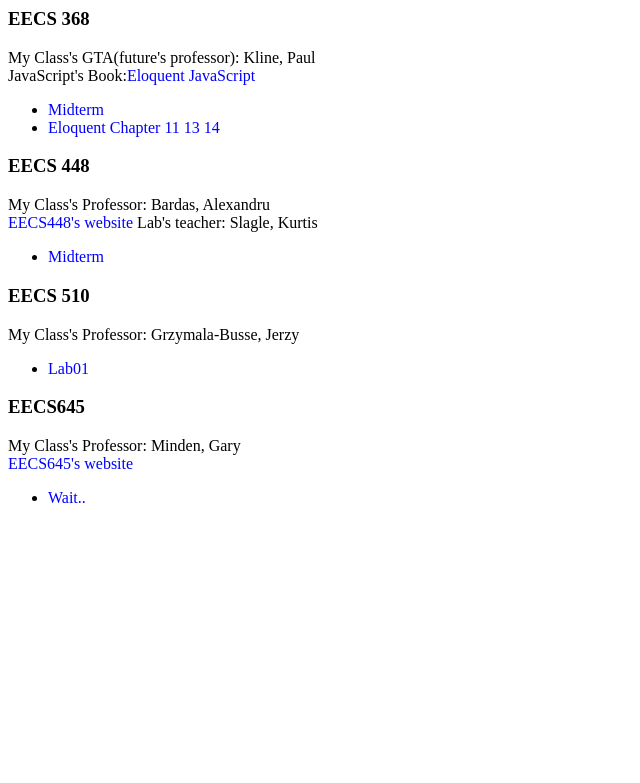
After one commit to QixiangLiu/personalWeb, a PHP site: page /webPage/html/EECS2018S.html in a window 1280 px wide. The commit adds this page. Shown: the top 783 px of the page, without its empty margins (0-640 px from the left). Run offline with PHP 8.4, Linux system fonts and the light colour scheme.

Commit message:
Start to design  Spring 18 classes

```diff
--- a/webPage/css/classLink.css
+++ b/webPage/css/classLink.css
@@ -1,6 +1,8 @@
 a{
-  color:black;
+  color:blue;
+  text-decoration: none;
 }
 a:hover{
   background-color:#ddd;
+
 }
--- /dev/null
+++ b/webPage/html/EECS2018S.html
@@ -0,0 +1,56 @@
+<html>
+<head>
+  <meta charset="utf-8">
+  <meta name="viewport" content="width=device-width initial-scale=1.0">
+  <meta name "author" content="Qixiang Liu">
+  <!-- <meta http-equiv="refresh" content="30"> -->
+  <title>2018 Spring EECS Study</title>
+  <link rel="stylesheet" type="text/css" href="../css/classLink.css">
+</head>
+<body>
+  <div>
+    <h3 id="eecs368">EECS 368 </h3>
+    <p>
+      My Class's GTA(future's professor): Kline, Paul<br>
+      JavaScript's Book:<a href="https://eloquentjavascript.net" target="_blank">Eloquent JavaScript</a>
+
+    </p>
+    <ul>
+      <li><a href="#" target="_blank">Midterm</a></li>
+      <li><a href="#" target="_blank">Eloquent Chapter 11 13 14</a></li>
+
+    </ul>
+    <h3 id="eecs448">EECS 448 </h3>
+    <p>
+      My Class's Professor: Bardas, Alexandru <br>
+      <a href="https://www.ittc.ku.edu/~alexbardas/eecs448/" target="_blank">EECS448's website</a>
+      Lab's teacher: Slagle, Kurtis<br>
+    </p>
+    <ul>
+      <li><a href="../EECS/2018/EECS448/midterm-exam.pdf" target="_blank">Midterm</a></li>
+
+    </ul>
+
+    <h3 id="eecs510">EECS 510 </h3>
+    <p>
+      My Class's Professor: Grzymala-Busse, Jerzy <br>
+    </p>
+    <ul>
+      <li><a href="../EECS/2016-2017/EECS268/Liu-2856114-Lab-01.tar.gz">Lab01</a></li>
+
+
+    </ul>
+
+    <h3 id="eecs645">EECS645 </h3>
+    <p>
+      My Class's Professor: Minden, Gary <br>
+      <a href="http://www.ittc.ku.edu/~gminden/Computer_Architecture/" target="_blank">EECS645's website</a>
+
+    </p>
+    <ul>
+      <li><a href="#">Wait..</a></li>
+    </ul>
+
+  </div>
+</body>
+</html>
```
Also changed, not shown: webPage/html/EECS16-17.html (+11 -11 lines), webPage/html/blog.html (+25 -9 lines), webPage/html/test.html (added, +13 -0 lines), 5 other files.
